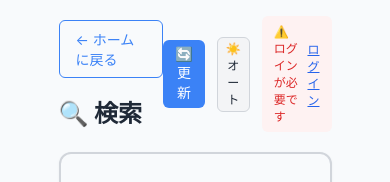
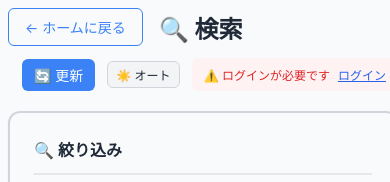
Before and after one commit to TAKA1040/tasuku, a Next.js app: page /search in a window 390 px wide. Shown: the top 182 px of the page. Built offline with nearby package versions, Linux system fonts and the light colour scheme; no server answers; the database is empty.

Commit message:
fix: Fix mobile UI for search page - toggle function and responsive header

```diff
--- a/src/app/search/page.tsx
+++ b/src/app/search/page.tsx
@@ -209,7 +209,15 @@ export default function SearchPage() {
 
   return (
     <ThemedContainer>
-      <div style={{
+      <style>{`
+        @media (max-width: 640px) {
+          .search-container { width: 100% !important; padding: 8px !important; }
+          .search-header { flex-direction: column; gap: 12px; align-items: flex-start !important; }
+          .search-header-left { width: 100%; }
+          .search-header-right { width: 100%; justify-content: flex-end; }
+        }
+      `}</style>
+      <div className="search-container" style={{
         padding: '16px',
         minHeight: '100vh',
         maxWidth: '1400px',
@@ -217,13 +225,13 @@ export default function SearchPage() {
         width: '70%'
       }}>
         {/* ヘッダー */}
-        <div style={{
+        <div className="search-header" style={{
           display: 'flex',
           justifyContent: 'space-between',
           alignItems: 'center',
           marginBottom: '20px'
         }}>
-          <div style={{ display: 'flex', alignItems: 'center', gap: '16px', flexWrap: 'wrap' }}>
+          <div className="search-header-left" style={{ display: 'flex', alignItems: 'center', gap: '16px', flexWrap: 'wrap' }}>
             <Link href="/today" style={{
               display: 'inline-flex',
               alignItems: 'center',
@@ -242,7 +250,7 @@ export default function SearchPage() {
             </h1>
           </div>
 
-          <div style={{ display: 'flex', alignItems: 'center', gap: '12px' }}>
+          <div className="search-header-right" style={{ display: 'flex', alignItems: 'center', gap: '12px' }}>
             <button
               onClick={() => loadTasks(true)}
               disabled={isLoading}
@@ -748,7 +756,7 @@ export default function SearchPage() {
                         <input
                           type="checkbox"
                           checked={isSelected}
-                          onChange={() => toggleItemSelection(itemId)}
+                          onChange={() => toggleSelectItem(task)}
                           style={{
                             width: '18px',
                             height: '18px',
```
